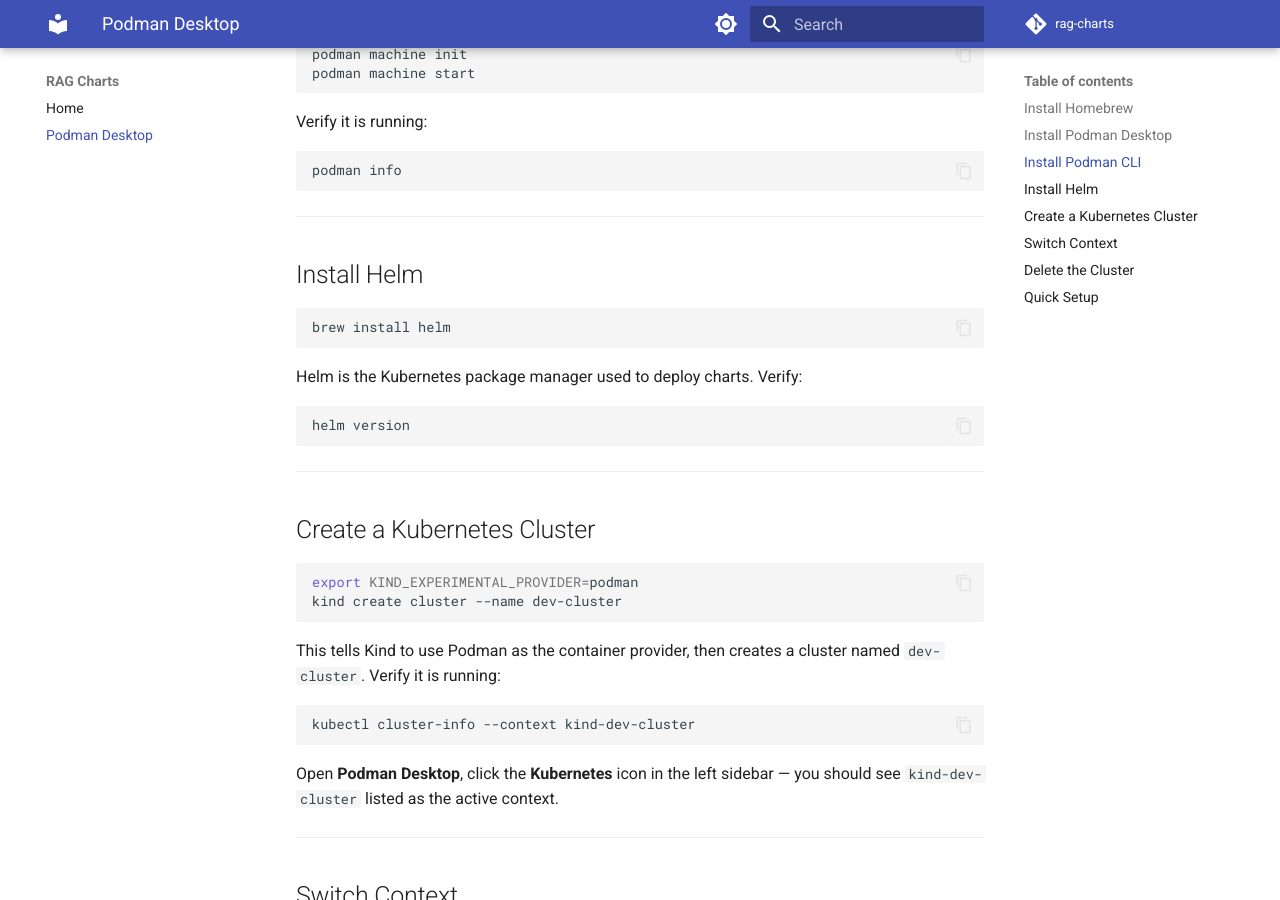
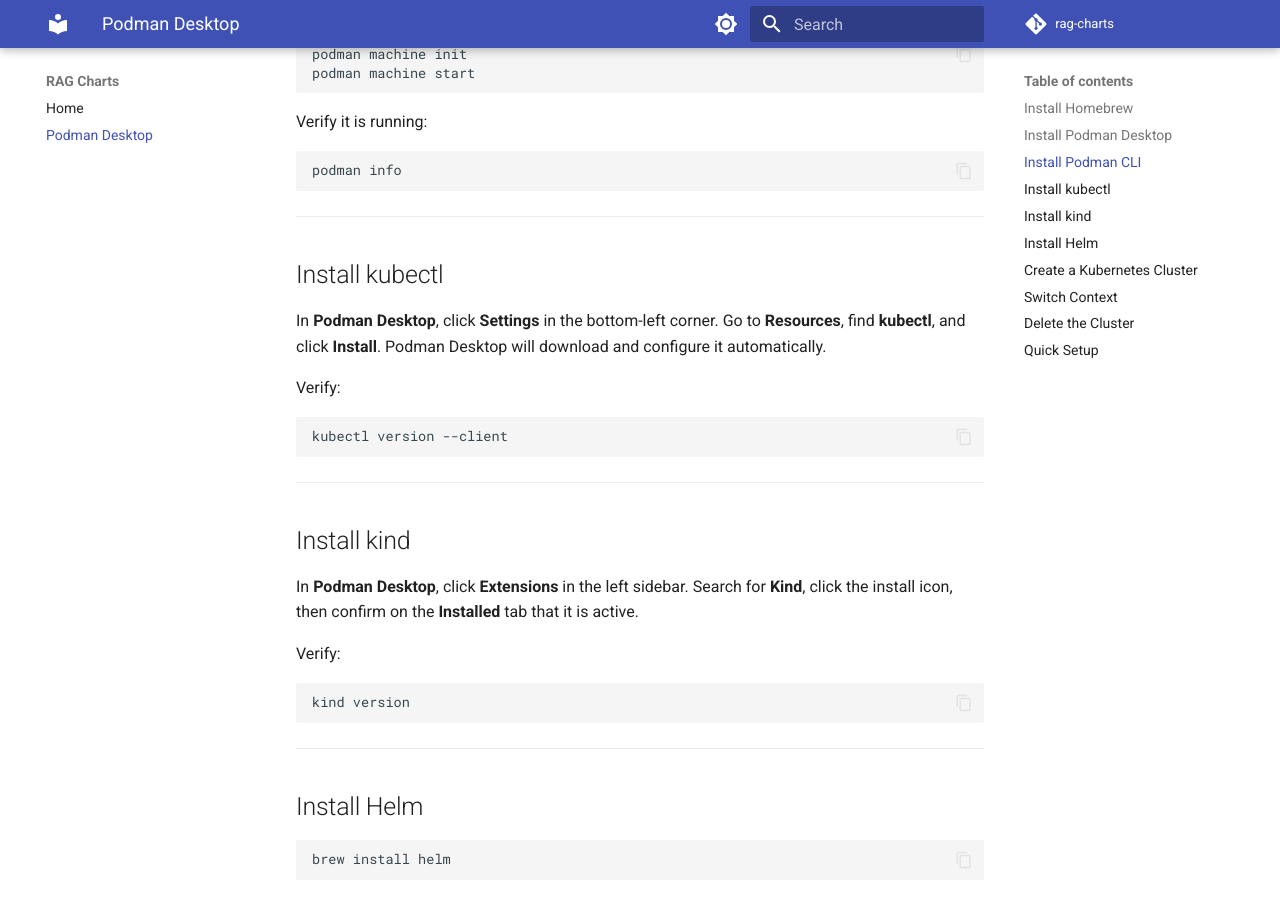
Before and after one commit to kbhatiya999/rag-charts, an MkDocs documentation site: the page built from docs/podman-desktop.md, in a window 1280 px wide and 900 px high, scrolled down 834 px. Built offline with MkDocs 1.6.1 and Material for MkDocs 9.7.7, drawn with Linux system fonts in a browser that asks for light colours; comment, search, counter and statistics services are not loaded.

Commit message:
Add kubectl and kind setup via Podman Desktop UI

````diff
--- a/docs/podman-desktop.md
+++ b/docs/podman-desktop.md
@@ -41,6 +41,30 @@
 
 ```bash
 podman info
+```
+
+---
+
+## Install kubectl
+
+In **Podman Desktop**, click **Settings** in the bottom-left corner. Go to **Resources**, find **kubectl**, and click **Install**. Podman Desktop will download and configure it automatically.
+
+Verify:
+
+```bash
+kubectl version --client
+```
+
+---
+
+## Install kind
+
+In **Podman Desktop**, click **Extensions** in the left sidebar. Search for **Kind**, click the install icon, then confirm on the **Installed** tab that it is active.
+
+Verify:
+
+```bash
+kind version
 ```
 
 ---
````
